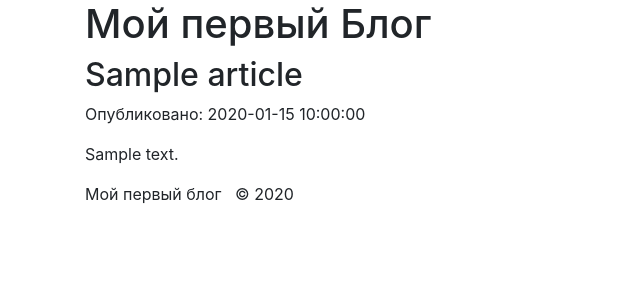
After one commit to Greshch/blog_php, a PHP site: template views/articles.php in a window 1280 px wide. The commit adds this page. Shown: the top 300 px of the page, without its empty margins (0-640 px from the left). Run offline with PHP 8.4, Linux system fonts and the light colour scheme; the template is opened without the code that fills it: most values are stand-ins (such as "Sample title", 1, 10 or a date in 2020).

Commit message:
index.php patern articles

```diff
--- a/index.php
+++ b/index.php
@@ -1,6 +1,8 @@
 <?php
 
-require_once ("database.php");
-require_once ("models/articles.php");
+require_once("database.php");
+require_once("models/articles.php");
 
 $articles = articles_all();
+
+include("views/articles.php");
--- /dev/null
+++ b/views/articles.php
@@ -0,0 +1,28 @@
+<!doctype html>
+<html lang="en">
+<head>
+    <meta charset="UTF-8">
+    <meta name="viewport"
+          content="width=device-width, user-scalable=no, initial-scale=1.0, maximum-scale=1.0, minimum-scale=1.0">
+    <meta http-equiv="X-UA-Compatible" content="ie=edge">
+    <link rel="stylesheet" href="https://stackpath.bootstrapcdn.com/bootstrap/4.4.1/css/bootstrap.min.css" integrity="sha384-Vkoo8x4CGsO3+Hhxv8T/Q5PaXtkKtu6ug5TOeNV6gBiFeWPGFN9MuhOf23Q9Ifjh" crossorigin="anonymous">
+    <title>My Blog</title>
+</head>
+<body>
+<div class="container">
+    <h1>Мой первый Блог</h1>
+    <div class="article">
+        <?php foreach ($articles as $article) { ?>
+
+            <h2><?= $article['title'] ?></h2>
+            <p>Опубликовано: <?= $article['date'] ?></p>
+            <p><?= $article['content']?></p>
+        <?php }?>
+    </div>
+
+    <footer>
+        <p>Мой первый блог &nbsp; &copy; <?php echo date("Y"); ?></p>
+    </footer>
+</div>
+</body>
+</html>
```
